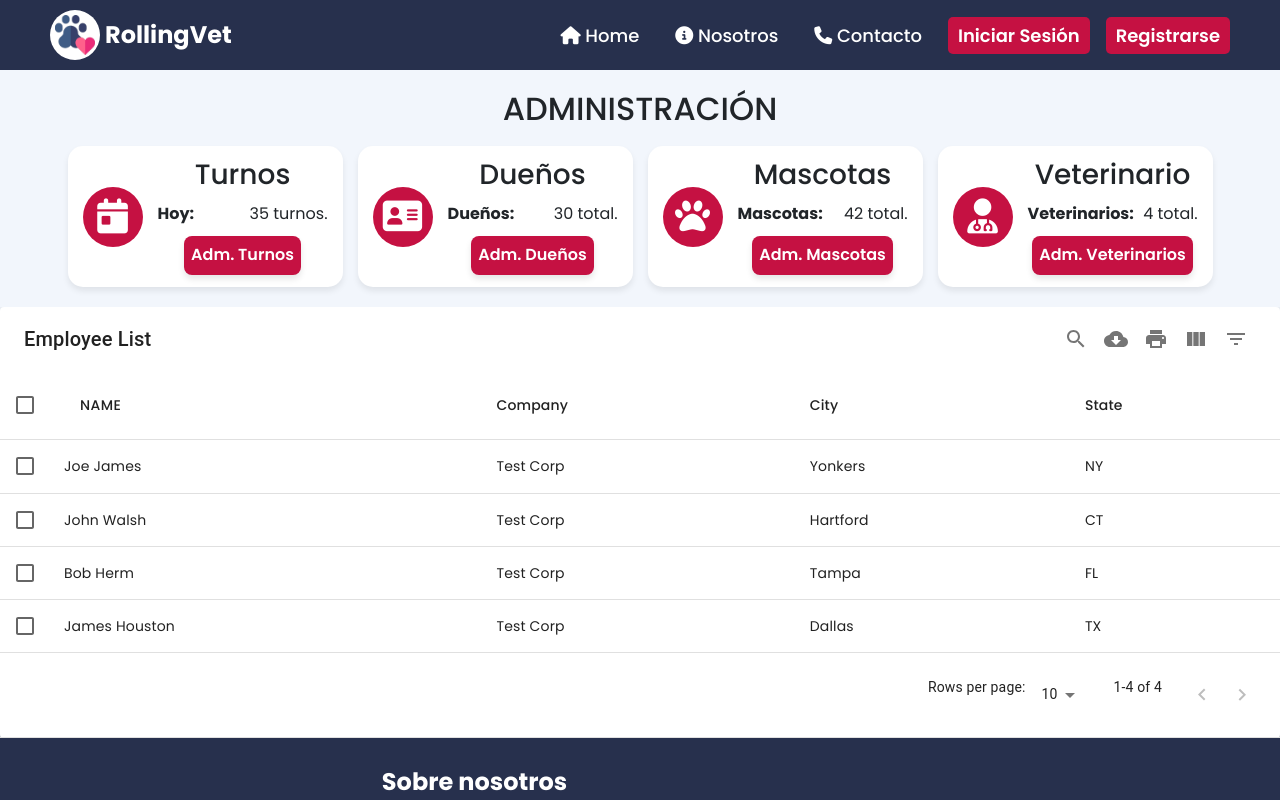
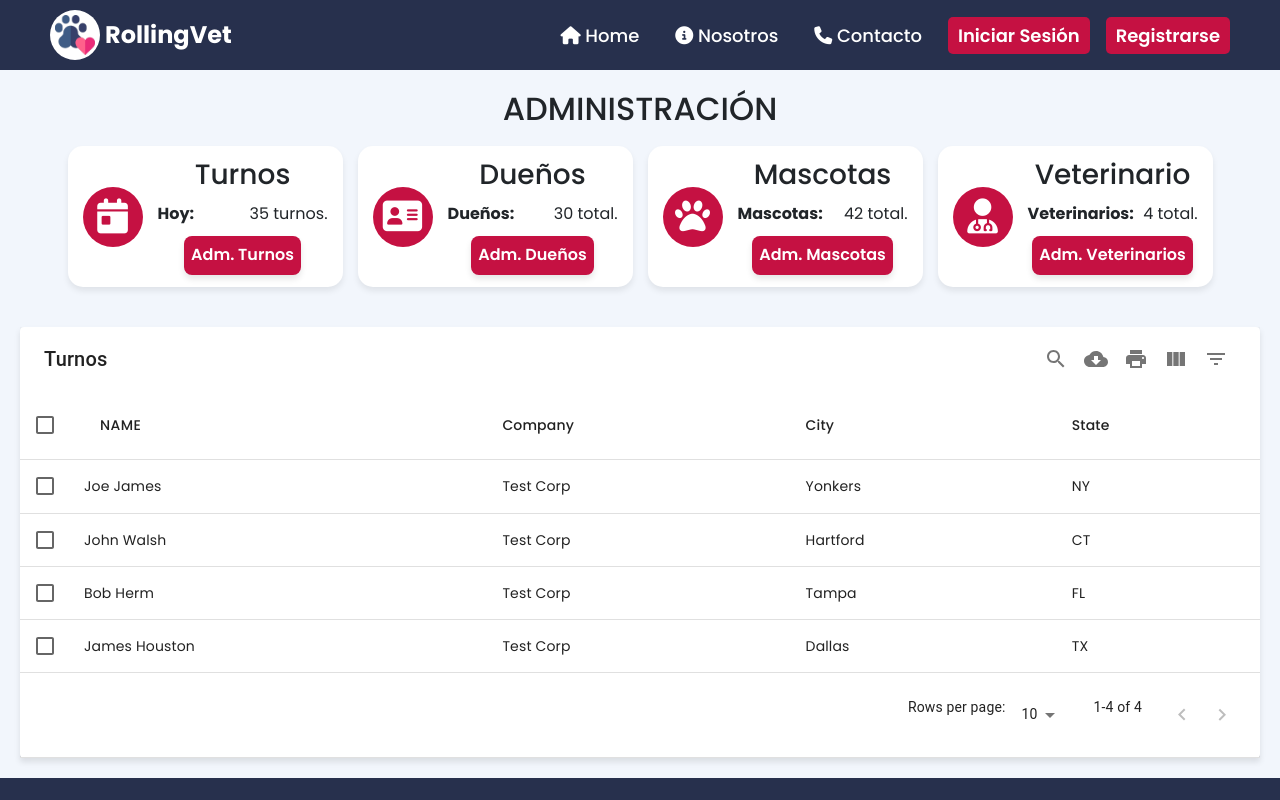
Before and after one commit to MaxiSoriano70/PF-RC-FRONT-END-ROLLINGVET, a React (Vite) app: page /administracion in a window 1280 px wide. Shown: the top 800 px of the page. Built offline with nearby package versions, Linux system fonts and the light colour scheme.

Commit message:
Agregando estilos a la tabla de turnos

```diff
--- a/src/components/TablaTurnos.jsx
+++ b/src/components/TablaTurnos.jsx
@@ -1,3 +1,4 @@
+import styles from '../css/tablaTurnos.module.css';
 import MUIDataTable from "mui-datatables";
 
 const columns = [
@@ -21,14 +22,16 @@ const options = {
 
 const TablaTurnos = () => {
     return (
-        <div style={{ maxWidth: "100%", overflowX: "auto" }}>
+        <section className={styles.sectionTablaTurnos}>
+            <div className={styles.tablaTurnos}>
                 <MUIDataTable
-            title={"Employee List"}
+                    title={"Turnos"}
                     data={data}
                     columns={columns}
                     options={options}
                 />
             </div>
+        </section>
     );
 };
 
--- /dev/null
+++ b/src/css/tablaTurnos.module.css
@@ -0,0 +1,19 @@
+.sectionTablaTurnos{
+    display: flex;
+    align-items: center;
+    justify-content: center;
+    flex-direction: column;
+    width: 100%;
+    padding: 20px;
+}
+
+.tablaTurnos {
+    width: 100%;
+    max-width: 100%;
+    overflow-x: auto;
+    box-shadow: 0 4px 6px rgba(0, 0, 0, 0.1);
+}
+
+.tablaTurnos :global(.MuiTable-root) {
+    width: 100% !important;
+}
```
Lines whose indentation alone changed are shown as unchanged.
